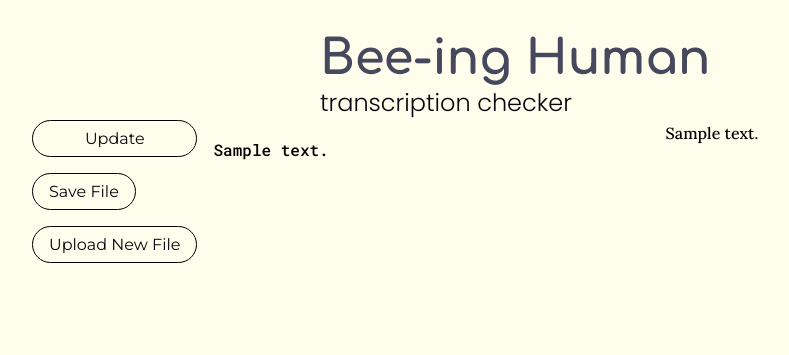
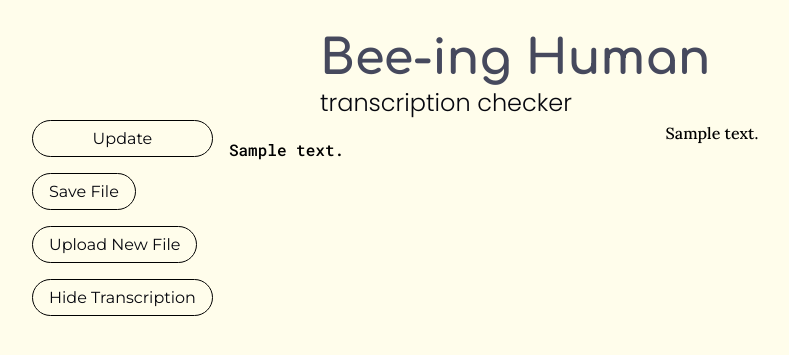
Before and after one commit to NewcastleRSE/beein-human-transcription-checker, a Flask app: template website/templates/file-parser.html in a window 1280 px wide. Shown: the top 355 px of the page, without its empty margins (32-821 px from the left). Run offline with Flask 2, Linux system fonts and the light colour scheme; the template is opened without the code that fills it: most values are stand-ins (such as "Sample title", 1, 10 or a date in 2020).

Commit message:
added btn and functionality to hide transcription if no errors

```diff
--- a/website/static/app.js
+++ b/website/static/app.js
@@ -17,3 +17,29 @@ function transferEditedText() {
     const text = document.getElementById('text').textContent
     document.getElementById('text-form').textContent = text
 }
+
+function hideTranscription() {
+    const transcription = document.getElementById('text');
+    const hideBtn = document.getElementById('hideTransc')
+
+    if (transcription.style.display == 'none') {
+        transcription.style.display = 'block';
+        hideBtn.innerHTML  = 'Hide Transcription';
+    } else {
+        transcription.style.display = 'none';
+        hideBtn.innerHTML = 'Show Transcription';
+    };
+}
+
+function toggleHideTranscriptionButton() {
+    const transcription = document.getElementById('converted-text');
+    const hideBtn = document.getElementById('hideTransc')
+
+    if (typeof(transcription) != 'undefined' && transcription != null) {
+        hideBtn.style.display = 'block';
+    }
+}
+
+window.onload = function() {
+    toggleHideTranscriptionButton();
+}
--- a/website/templates/file-parser.html
+++ b/website/templates/file-parser.html
@@ -7,6 +7,7 @@
                 <input type="submit" form="update-form" value="Update" onclick="transferEditedText()" class="update btn">
                 <a href="/save-file" class="btn-link"><button class="btn">Save File</button></a>
                 <a href="/logout" class="btn-link"><button class="btn">Upload New File</button></a>
+                <button class="btn" onclick="hideTranscription()" id="hideTransc" style="display: none;">Hide Transcription</button>
             </div>
             <p contenteditable="True" id="text" class="transcription">{{ text | safe}}</p>
             <form action="/file-parser" id="update-form" method="POST" class="hidden-form">
@@ -32,7 +33,7 @@
             </div>
         {% endif %}
         {%- if converted_text != false -%}
-        <div class="converted-text column-2">
+        <div class="converted-text column-2" id="converted-text">
             {{converted_text | safe}}
         </div>
         {%- endif -%}
```
Also changed, not shown: 1 other file.
